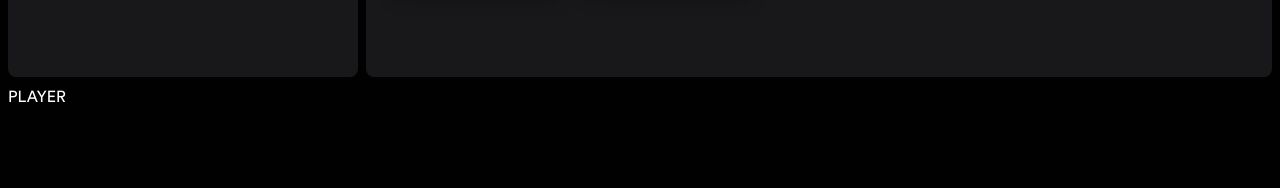
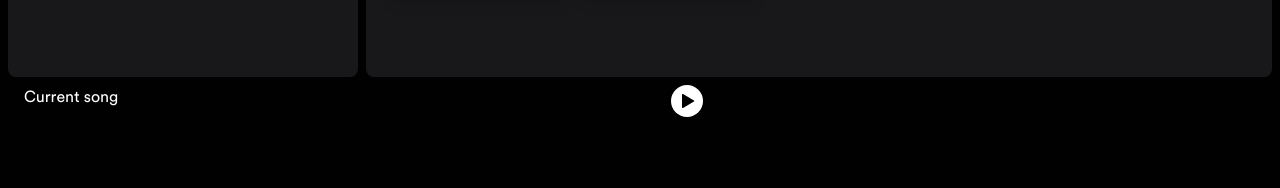
Before and after one commit to misaacf30/spotify-clone, an Astro site: page / in a window 1280 px wide. Shown: the part 607-795 px from the top of the page. Built offline with nearby package versions, Linux system fonts and the light colour scheme; Astro itself is replaced by a stand-in of ours.

Commit message:
update player component

```diff
--- a/src/components/Player.jsx
+++ b/src/components/Player.jsx
@@ -1,8 +1,36 @@
-import React from 'react'
+import { useState } from "react"
+
+const Play = () => (
+  <svg role="img" height="16" width="16" aria-hidden="true" viewBox="0 0 16 16">
+    <path d="M3 1.713a.7.7 0 0 1 1.05-.607l10.89 6.288a.7.7 0 0 1 0 1.212L4.05 14.894A.7.7 0 0 1 3 14.288V1.713z">
+      </path>
+  </svg>
+)
+
+const Pause = () => (
+  <svg role="img" height="16" width="16" aria-hidden="true" viewBox="0 0 16 16"
+  ><path
+    d="M2.7 1a.7.7 0 0 0-.7.7v12.6a.7.7 0 0 0 .7.7h2.6a.7.7 0 0 0 .7-.7V1.7a.7.7 0 0 0-.7-.7H2.7zm8 0a.7.7 0 0 0-.7.7v12.6a.7.7 0 0 0 .7.7h2.6a.7.7 0 0 0 .7-.7V1.7a.7.7 0 0 0-.7-.7h-2.6z">
+    </path>
+  </svg>
+)
 
 const Player = () => {
+  const [isPlaying, setIsPlaying] = useState(false)
+
   return (
-    <div>Player</div>
+    <div className="flex flex-row justify-between w-full px-4 z-50">
+      <div>
+        Current song
+      </div>
+      <div className="grid place-content-center gap-4 flex-1">
+        <div className="flex justify-center">
+          <button className="bg-white rounded-full p-2" onClick={() => setIsPlaying(!isPlaying)}>
+            {isPlaying ? <Pause/> : <Play/>}
+          </button>
+        </div>
+      </div>
+    </div>
   )
 }
 
--- a/src/layouts/Layout.astro
+++ b/src/layouts/Layout.astro
@@ -1,6 +1,7 @@
 ---
 import AsideMenu from '../components/AsideMenu.astro'
 import { ViewTransitions } from 'astro:transitions';
+import Player from '../components/Player';
 
 interface Props {
 	title: string;
@@ -31,7 +32,7 @@ const { title } = Astro.props;
 			</main>
 
 			<footer class="[grid-area:player]  min-h-[100px]">
-				PLAYER
+				<Player client:load />
 			</footer>
 		</div>
 
```
